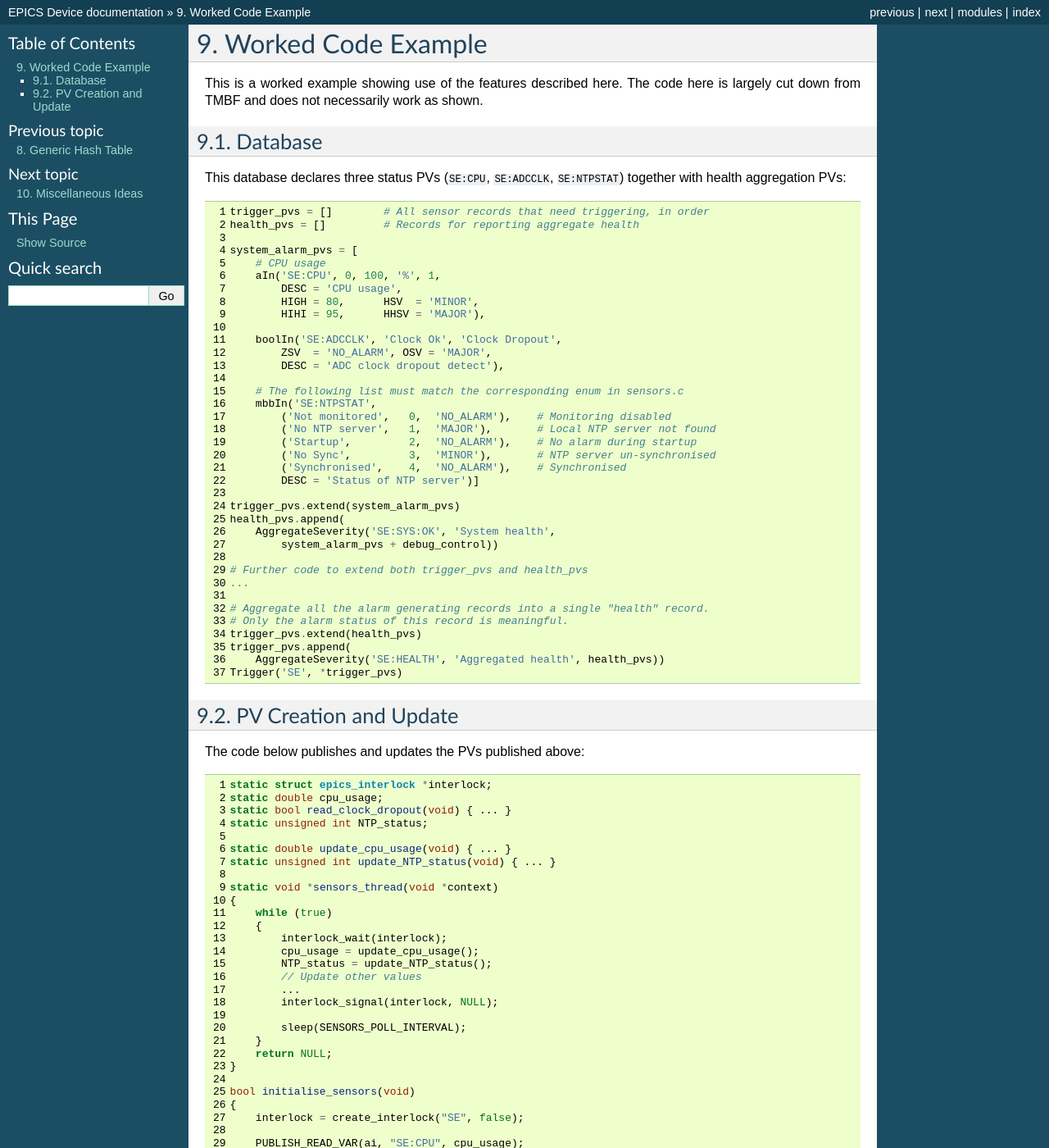
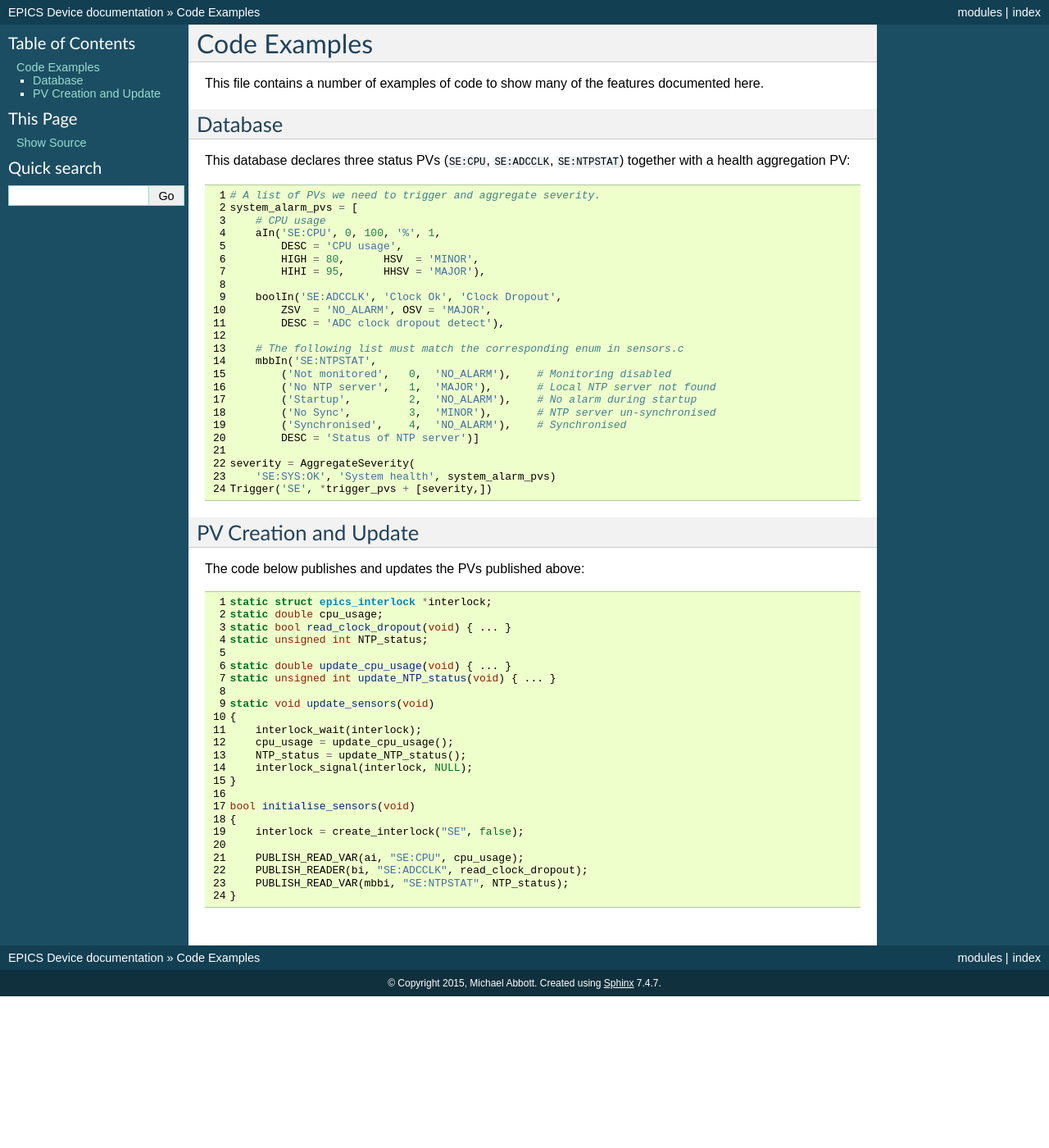
Before and after one commit to DiamondLightSource/epics_device, a Sphinx documentation site: the page built from docs/example.rst, in a window 1280 px wide and 1400 px high. Shown: the whole window at 82% size. Built offline with Sphinx 7.4.7, drawn with Linux system fonts in a browser that asks for light colours; some of the changed text lies outside the part shown.

Commit message:
EPICS Device: Improve builder example and remove example chapter
The code samples chapter isn't ready at all, but the rest seems ok.

git-svn-id: svn+ssh://serv0002.cs.diamond.ac.uk/home/subversion/repos/controls/diamond/trunk/support/epics_device@126989 e099a375-04f9-0310-9d5f-a741eaff62e1

```diff
--- a/docs/example.rst
+++ b/docs/example.rst
@@ -1,8 +1,8 @@
-Worked Code Example
-===================
+Code Examples
+=============
 
-This is a worked example showing use of the features described here.  The code
-here is largely cut down from TMBF and does not necessarily work as shown.
+This file contains a number of examples of code to show many of the features
+documented here.
 
 Database
 --------
@@ -11,11 +11,9 @@ Database
     :linenothreshold: 1
 
 This database declares three status PVs (``SE:CPU``, ``SE:ADCCLK``,
-``SE:NTPSTAT``) together with health aggregation PVs::
+``SE:NTPSTAT``) together with a health aggregation PV::
 
-    trigger_pvs = []        # All sensor records that need triggering, in order
-    health_pvs = []         # Records for reporting aggregate health
-
+    # A list of PVs we need to trigger and aggregate severity.
     system_alarm_pvs = [
         # CPU usage
         aIn('SE:CPU', 0, 100, '%', 1,
@@ -36,20 +34,9 @@ This database declares three status PVs (``SE:CPU``, ``SE:ADCCLK``,
             ('Synchronised',    4,  'NO_ALARM'),    # Synchronised
             DESC = 'Status of NTP server')]
 
-    trigger_pvs.extend(system_alarm_pvs)
-    health_pvs.append(
-        AggregateSeverity('SE:SYS:OK', 'System health',
-            system_alarm_pvs + debug_control))
-
-    # Further code to extend both trigger_pvs and health_pvs
-    ...
-
-    # Aggregate all the alarm generating records into a single "health" record.
-    # Only the alarm status of this record is meaningful.
-    trigger_pvs.extend(health_pvs)
-    trigger_pvs.append(
-        AggregateSeverity('SE:HEALTH', 'Aggregated health', health_pvs))
-    Trigger('SE', *trigger_pvs)
+    severity = AggregateSeverity(
+        'SE:SYS:OK', 'System health', system_alarm_pvs)
+    Trigger('SE', *trigger_pvs + [severity,])
 
 
 PV Creation and Update
@@ -68,20 +55,12 @@ The code below publishes and updates the PVs published above::
     static double update_cpu_usage(void) { ... }
     static unsigned int update_NTP_status(void) { ... }
 
-    static void *sensors_thread(void *context)
+    static void update_sensors(void)
     {
-        while (true)
-        {
-            interlock_wait(interlock);
-            cpu_usage = update_cpu_usage();
-            NTP_status = update_NTP_status();
-            // Update other values
-            ...
-            interlock_signal(interlock, NULL);
-
-            sleep(SENSORS_POLL_INTERVAL);
-        }
-        return NULL;
+        interlock_wait(interlock);
+        cpu_usage = update_cpu_usage();
+        NTP_status = update_NTP_status();
+        interlock_signal(interlock, NULL);
     }
 
     bool initialise_sensors(void)
@@ -91,10 +70,4 @@ The code below publishes and updates the PVs published above::
         PUBLISH_READ_VAR(ai, "SE:CPU", cpu_usage);
         PUBLISH_READER(bi, "SE:ADCCLK", read_clock_dropout);
         PUBLISH_READ_VAR(mbbi, "SE:NTPSTAT", NTP_status);
-
-        // Generate other pvs
-        ...
-
-        pthread_t thread_id;
-        return TEST_0(pthread_create(&thread_id, NULL, sensors_thread, NULL));
     }
--- a/docs/index.rst
+++ b/docs/index.rst
@@ -13,8 +13,10 @@ Documentation for EPICS Device Support Module
     pvlogging
     error
     hashtable
+    ideas
+
+..  Currently omitted from documentation
     example
-    ideas
 
 Index and Search
 ================
--- a/docs/overview.rst
+++ b/docs/overview.rst
@@ -67,6 +67,3 @@ functionality documented here.
     EPICS Device records and the corresponding records in the database.  To help
     with this style of writing this Python module uses IOC builder support to
     make writing databases simple.
-
-
-A working IOC is described in some detail in :doc:`example`.
```
Also changed, not shown: docs/builder.rst (+7 -4 lines), 1 other file.
